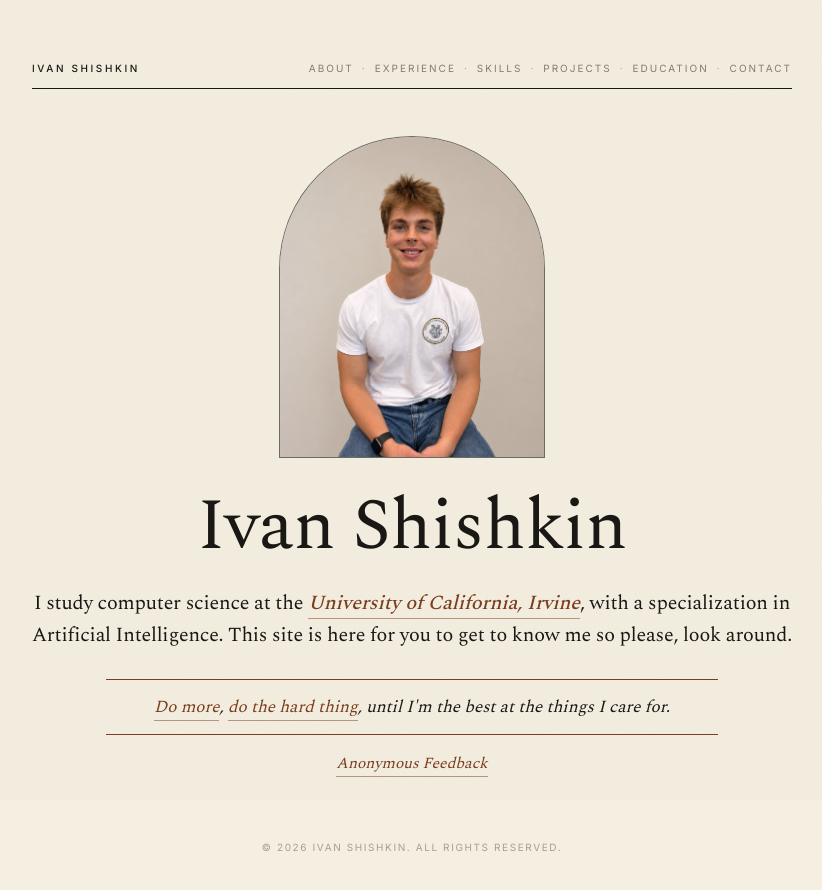
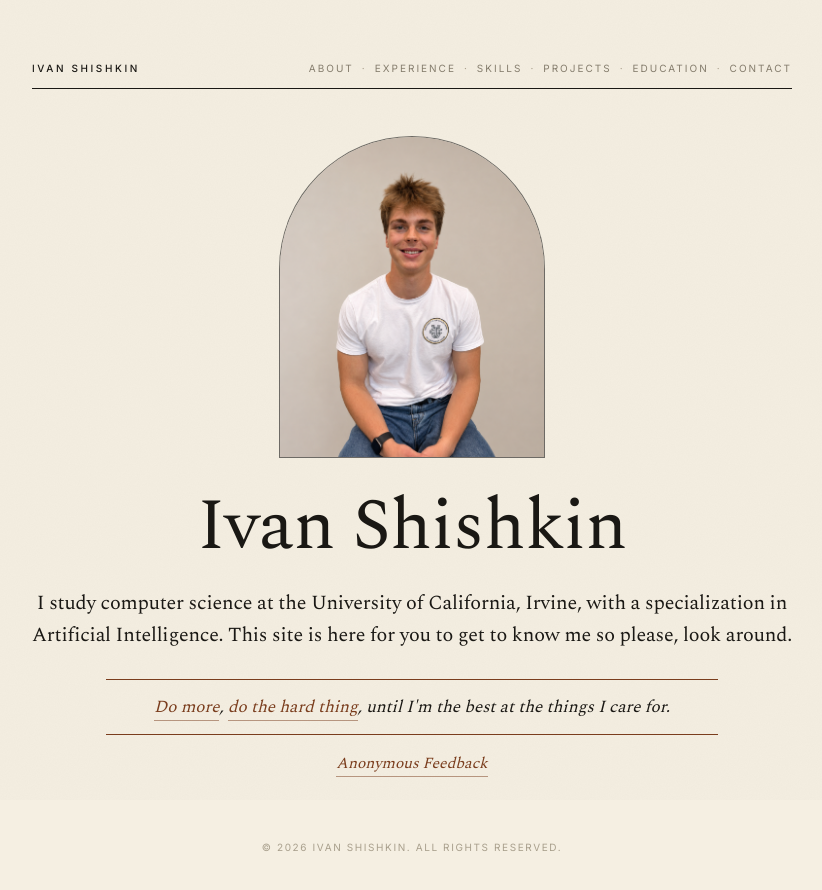
Before and after one commit to Ivan-Shishkin-Dev/Personal_Portfolio_3, a Next.js app: page / in a window 1280 px wide. Shown: the top 890 px of the page, without its empty margins (228-1050 px from the left). Built offline with nearby package versions, Linux system fonts and the light colour scheme.

Commit message:
Remove UC Irvine hyperlink from home page hero

```diff
--- a/app/globals.css
+++ b/app/globals.css
@@ -330,22 +330,6 @@ article li a:hover,
   border-bottom: 0.5px solid var(--accent);
   padding: 14px 20px;
 }
-
-/* UCI inline link — italic Spectral medium, accent, swelling underline */
-.hero-bio .uci-mark {
-  font-family: var(--ser);
-  font-style: italic;
-  font-weight: 500;
-  color: var(--accent);
-  background-image: linear-gradient(currentColor, currentColor);
-  background-repeat: no-repeat;
-  background-position: 0 100%;
-  background-size: 100% 0.5px;
-  padding-bottom: 1px;
-  letter-spacing: -0.1px;
-  transition: background-size 0.22s ease;
-}
-.hero-bio .uci-mark:hover { background-size: 100% 1.5px; }
 
 /* Principle pull-quote — featured editorial statement */
 .hero-principle {
--- a/app/page.tsx
+++ b/app/page.tsx
@@ -23,16 +23,8 @@ export default function Home() {
             </div>
             <h1 className="title">Ivan Shishkin</h1>
             <p className="hero-bio">
-              I study computer science at the{" "}
-              <a
-                className="uci-mark"
-                href="https://uci.edu"
-                target="_blank"
-                rel="noopener noreferrer"
-              >
-                University of California, Irvine
-              </a>
-              , with a specialization in Artificial Intelligence. This site is here for you to get to know me so please, look around.
+              I study computer science at the University of California, Irvine,
+              with a specialization in Artificial Intelligence. This site is here for you to get to know me so please, look around.
             </p>
             <p className="hero-principle">
               <em>
```
